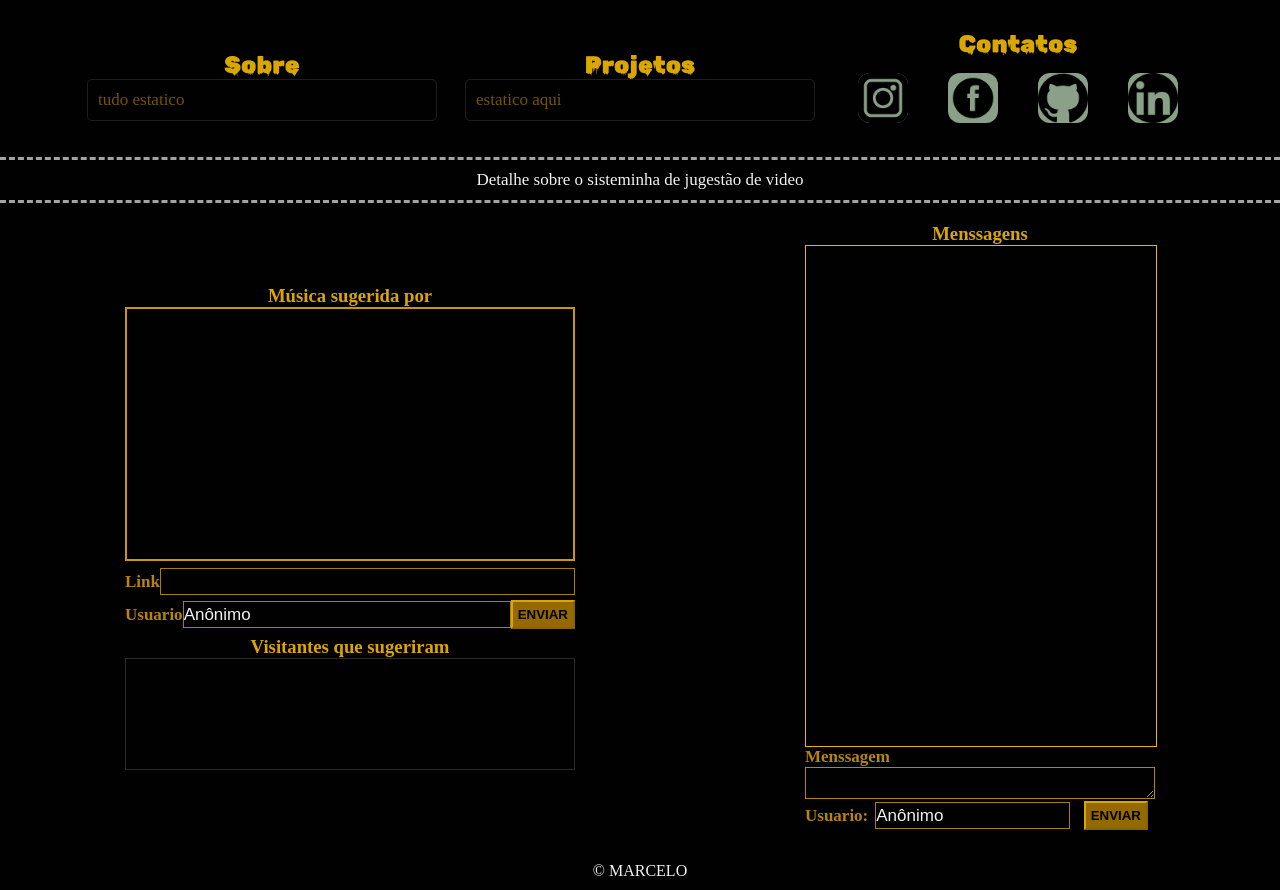
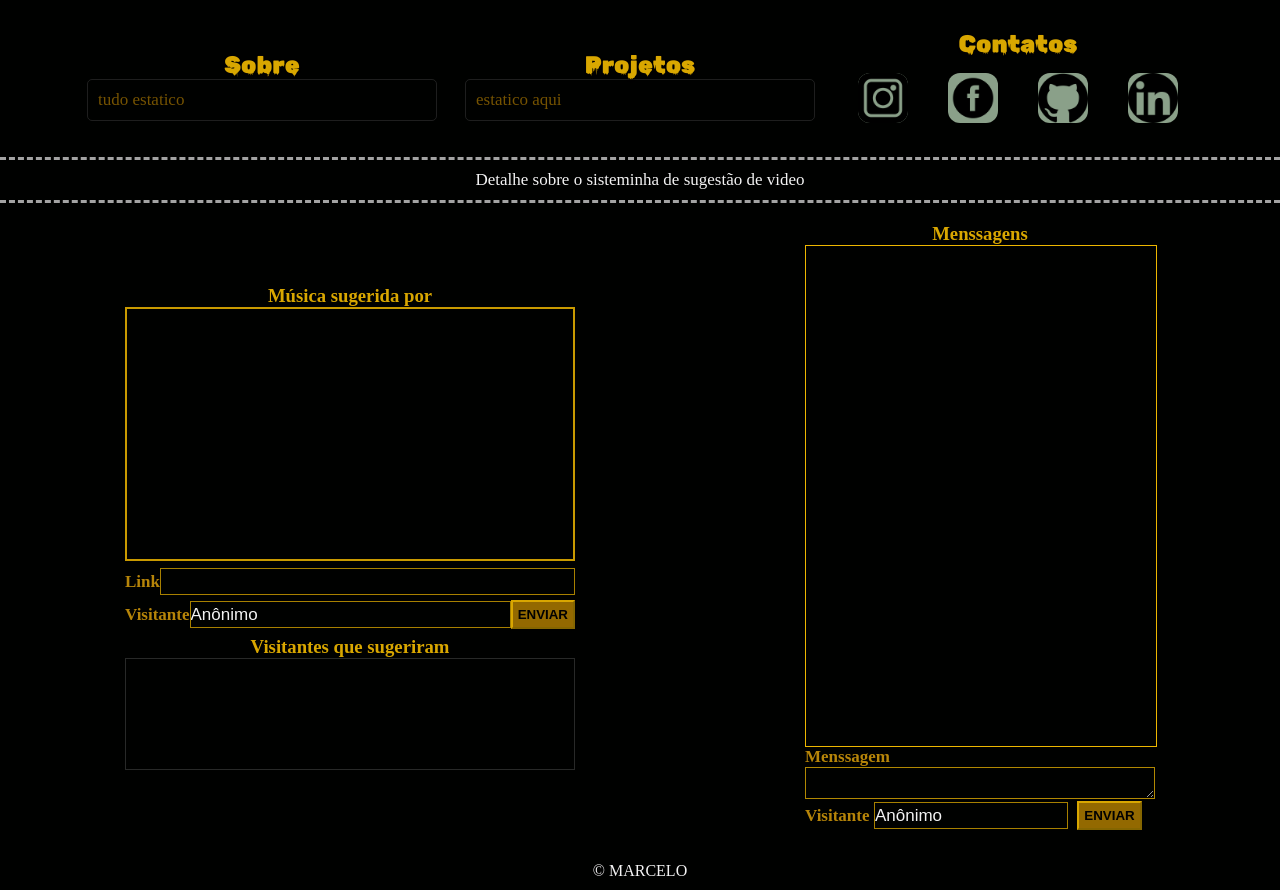
Before and after one commit to marcelo-py/MeuPortfolio, a Django app: template portifolio/templates/index.html in a window 1280 px wide. Shown: the part 38-928 px from the top of the page. Run offline with Django 3.2, Linux system fonts and the light colour scheme; the template is opened without the code that fills it, so the values that code supplies are empty; some libraries are stand-ins or nearby versions.

Commit message:
algumas alteração de texto e melhora

```diff
--- a/portifolio/admin.py
+++ b/portifolio/admin.py
@@ -3,8 +3,9 @@ from .models import Menssagens, VideoSugestao, SobreMim
 
 
 class MenssagensAdmin(admin.ModelAdmin):
-    list_display = ('id', 'menssagem', 'usuario')
+    list_display = ('id', 'menssagem', 'usuario', 'mostrar')
     list_display_links = ('id', 'menssagem')
+    list_editable = ('mostrar', 'usuario')
 
 
 class VideoAdmin(admin.ModelAdmin):
--- a/portifolio/models.py
+++ b/portifolio/models.py
@@ -7,6 +7,7 @@ class Menssagens(models.Model):
     menssagem = models.TextField()
     usuario = models.CharField(max_length=15)
     data = models.DateField(default=timezone.now)
+    mostrar = models.BooleanField(default=True)
 
     def __str__(self):
         return self.usuario
--- a/portifolio/templates/index.html
+++ b/portifolio/templates/index.html
@@ -27,8 +27,10 @@
                 <h2>Projetos</h2>
                 <p>
                     {%if sobremim.mostrar%}
+                    <!--Conteudo dinamico vindo do banco-->
                         {{sobremim.projetos}}
                     {%else%}
+                    <!--conteudo estatico-->
                         estatico aqui
                     {%endif%}
                 </p>
@@ -65,11 +67,10 @@
                 <label for="link">Link</label>
                 <input type="text" id="link" name="linkvideo" maxlength="100" required>
 
-                <label for="usuario">Usuario</label>
+                <label for="usuario">Visitante</label>
                 <input type="text" id="usuario" name="usuariovideo" maxlength="15" value="Anônimo" required>
                 <button type="submit">ENVIAR</button>
                 <div class="g-recaptcha" data-sitekey="6LchRs0fAAAAAPy5JtqA3pZaxr2QGYfZ5QByTo7y"></div>
-
             </form>
             <div id="usuariosquesugeriram">
                 <h3>Visitantes que sugeriram</h3>
@@ -87,11 +88,13 @@
             <div class="msgarea">
                 <ul>
                     {%for menssagem in menssagens%}
-                        <li>
-                            <strong>{{menssagem.usuario}}: </strong>
-                            {{menssagem.menssagem}}
-                            <span>{{menssagem.data|date:'d/m/Y'}}</span>
-                        </li>
+                        {%if menssagem.mostrar%}
+                            <li>
+                                <strong>{{menssagem.usuario}}: </strong>
+                                {{menssagem.menssagem}}
+                                <span>{{menssagem.data|date:'d/m/Y'}}</span>
+                            </li>
+                        {%endif%}
                     {%endfor%}
                 </ul>
             </div>
@@ -99,8 +102,8 @@
                 {%csrf_token%}
                 <label for="menssagem">Menssagem</label>
                 <textarea name="menssagem" id="menssagem" cols="30" rows="10" required></textarea>
-                <label for="usuariomsg">Usuario:</label>
-                <input type="text" id="usuariomsg" name="usuario" value="Anônimo" required>
+                <label for="usuariomsg">Visitante</label>
+                <input type="text" id="usuariomsg" name="usuario" value="Anônimo" maxlength="15" required>
                 <button type="submit">ENVIAR</button>
                 <div class="g-recaptcha" data-sitekey="6LchRs0fAAAAAPy5JtqA3pZaxr2QGYfZ5QByTo7y"></div>
             </form>
--- a/templates/parciais/_messages.html
+++ b/templates/parciais/_messages.html
@@ -3,6 +3,6 @@
         <div class="{{message.tags}}">{{message}}</div>
     {%endfor%}
 {%else%}
-    Detalhe sobre o sisteminha de jugestão de video
+    Detalhe sobre o sisteminha de sugestão de video
     <span id="detalhe">Somente videos de musicas Vimeo e algumas do YouTube(Caso não fique disponivel aqui, o Artista quem escolheu...)</span>
 {%endif%}
--- a/templates/static/css/styles.css
+++ b/templates/static/css/styles.css
@@ -244,3 +244,6 @@ h1{
 .g-recaptcha{
     border: none;
 }
+.g-recaptcha{
+    margin: 0 auto 10px auto;
+}
```
Also changed, not shown: portifolio/views.py (+5 -3 lines), portifolio/migrations/0006_menssagens_mostrar.py (added).
